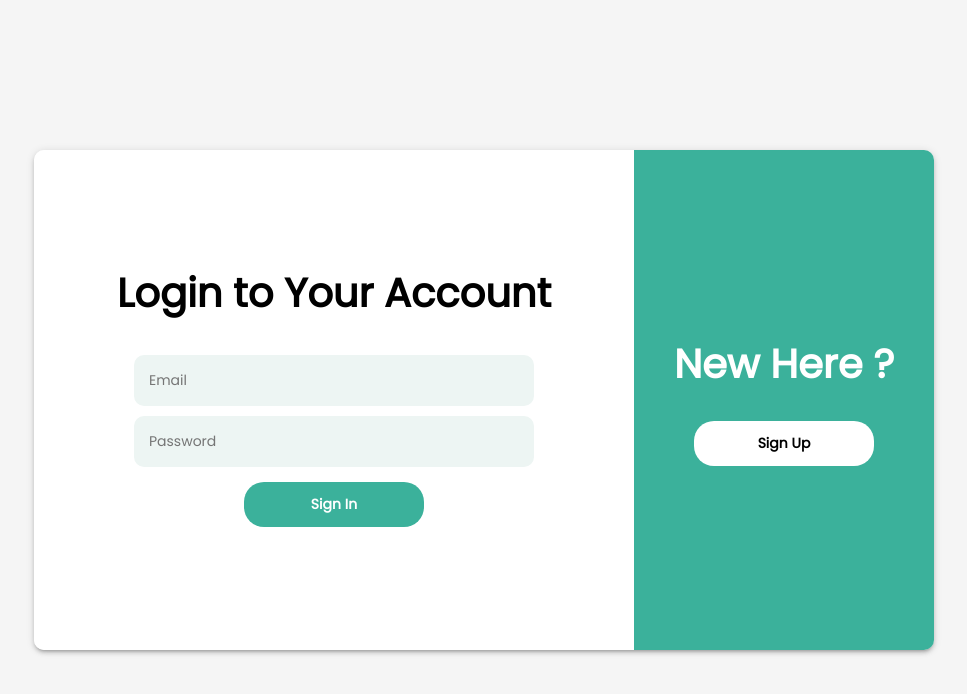
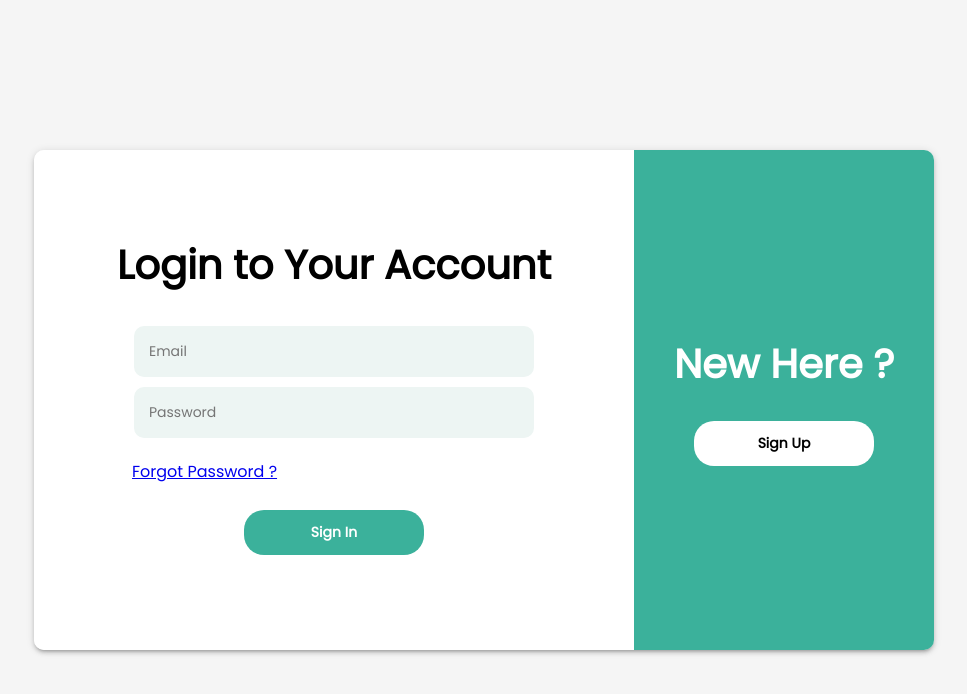
Before and after one commit to Manan-Arora31/Code_Of_Duty, a React (Create React App) app in the folder frontend/: page /login in a window 1280 px wide. Shown: the top 694 px of the page, without its empty margins (156-1123 px from the left). Built offline with nearby package versions, Linux system fonts and the light colour scheme.

Commit message:
Added reset routes

```diff
--- a/frontend/src/components/Login/index.jsx
+++ b/frontend/src/components/Login/index.jsx
@@ -53,6 +53,9 @@ const Login = () => {
 							required
 							className={styles.input}
 						/>
+						<Link to="/forgot-password" style={{ alignSelf: "flex-start" }}>
+							<p style={{ padding: "0 15px" }}>Forgot Password ?</p>
+						</Link>
 						{error && <div className={styles.error_msg}>{error}</div>}
 						<button type="submit" className={styles.green_btn}>
 							Sign In
```
Also changed, not shown: frontend/src/components/App.js (+10 -0 lines).
